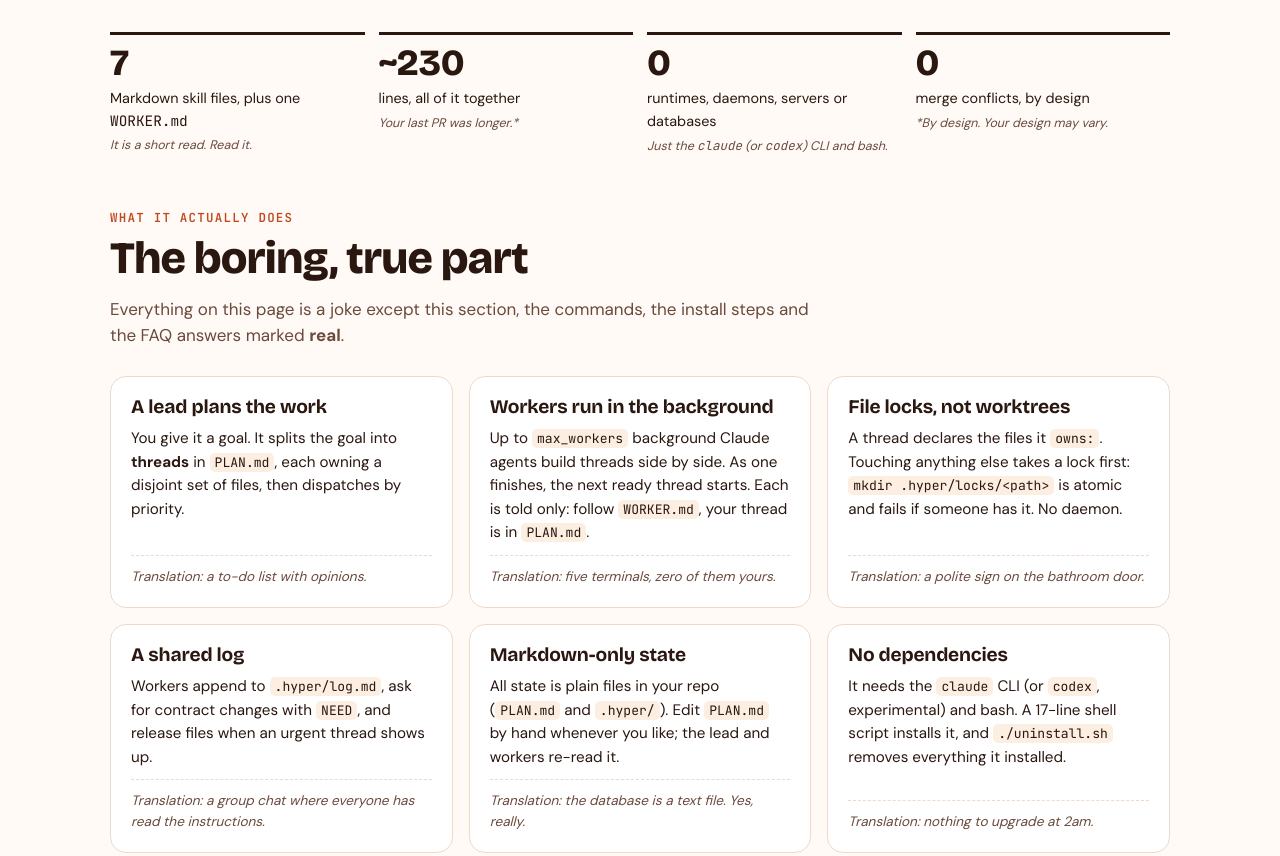
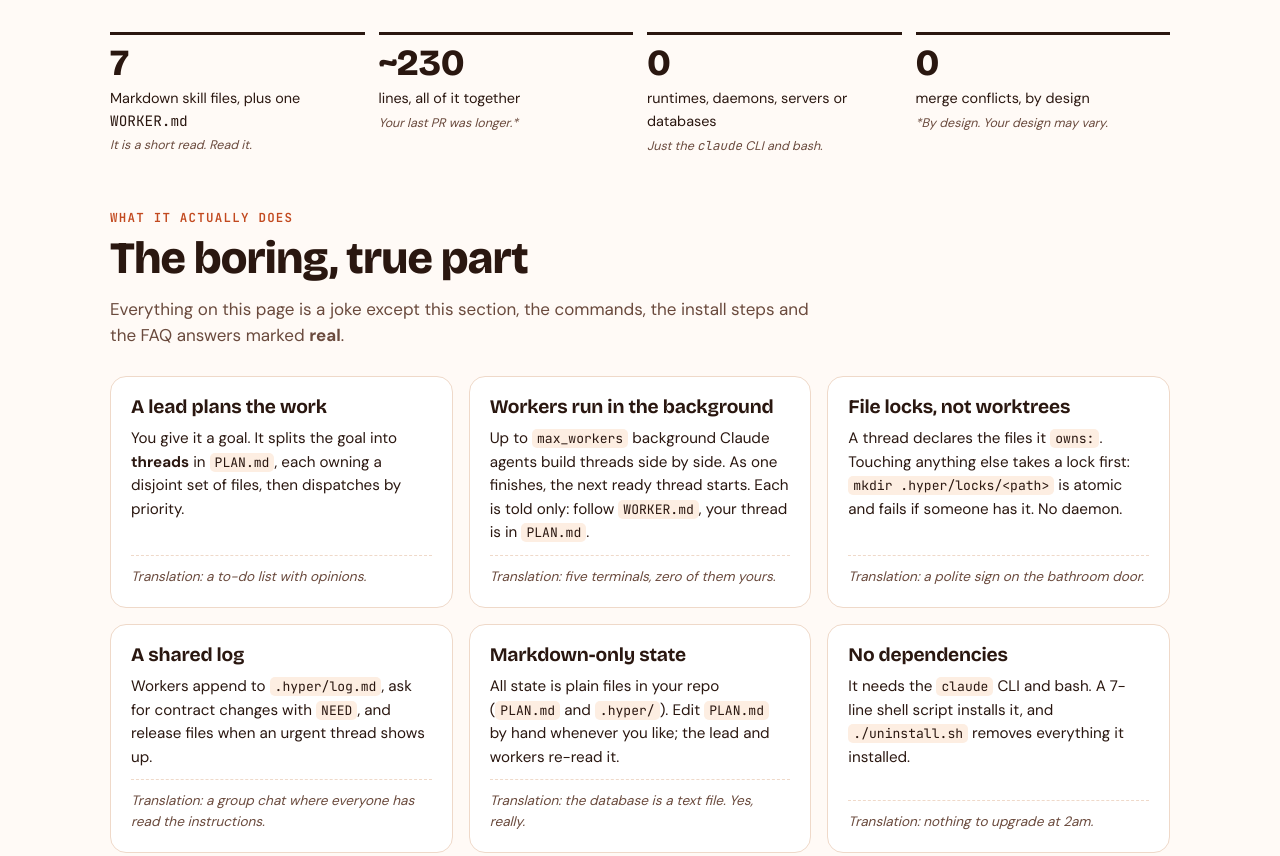
Before and after one commit to grplyler/hyperdo, a plain HTML site: page docs/index.html in a window 1280 px wide. Shown: the part 880-1736 px from the top of the page. Drawn offline with nearby package versions, Linux system fonts and the light colour scheme.

Commit message:
revert: remove Codex installer support; keep tracker with Codex as not supported
Restores install.sh and uninstall.sh from before bace59d, removes CODEX.md,
and strips Codex wording from README and the landing page. The README support
tracker stays, with the Codex row marked not supported.

Co-Authored-By: Claude Haiku 5.5 <noreply@anthropic.com>
Claude-Session: https://claude.ai/code/session_01XGVB5P2zykgZKuHFhjYXap

```diff
--- a/docs/index.html
+++ b/docs/index.html
@@ -397,7 +397,7 @@ footer.site .disc { color: var(--ink); background: var(--surface-2); border: 1px
 <div class="facts">
   <div class="fact"><b>7</b><span>Markdown skill files, plus one <code>WORKER.md</code></span><small>It is a short read. Read it.</small></div>
   <div class="fact"><b>~230</b><span>lines, all of it together</span><small>Your last PR was longer.*</small></div>
-  <div class="fact"><b>0</b><span>runtimes, daemons, servers or databases</span><small>Just the <code>claude</code> (or <code>codex</code>) CLI and bash.</small></div>
+  <div class="fact"><b>0</b><span>runtimes, daemons, servers or databases</span><small>Just the <code>claude</code> CLI and bash.</small></div>
   <div class="fact"><b>0</b><span>merge conflicts, by design</span><small>*By design. Your design may vary.</small></div>
 </div>
 
@@ -411,7 +411,7 @@ footer.site .disc { color: var(--ink); background: var(--surface-2); border: 1px
     <div class="card"><h3>File locks, not worktrees</h3><p>A thread declares the files it <code>owns:</code>. Touching anything else takes a lock first: <code>mkdir .hyper/locks/&lt;path&gt;</code> is atomic and fails if someone has it. No daemon.</p><p class="tr">Translation: a polite sign on the bathroom door.</p></div>
     <div class="card"><h3>A shared log</h3><p>Workers append to <code>.hyper/log.md</code>, ask for contract changes with <code>NEED</code>, and release files when an urgent thread shows up.</p><p class="tr">Translation: a group chat where everyone has read the instructions.</p></div>
     <div class="card"><h3>Markdown-only state</h3><p>All state is plain files in your repo (<code>PLAN.md</code> and <code>.hyper/</code>). Edit <code>PLAN.md</code> by hand whenever you like; the lead and workers re-read it.</p><p class="tr">Translation: the database is a text file. Yes, really.</p></div>
-    <div class="card"><h3>No dependencies</h3><p>It needs the <code>claude</code> CLI (or <code>codex</code>, experimental) and bash. A 17-line shell script installs it, and <code>./uninstall.sh</code> removes everything it installed.</p><p class="tr">Translation: nothing to upgrade at 2am.</p></div>
+    <div class="card"><h3>No dependencies</h3><p>It needs the <code>claude</code> CLI and bash. A 7-line shell script installs it, and <code>./uninstall.sh</code> removes everything it installed.</p><p class="tr">Translation: nothing to upgrade at 2am.</p></div>
   </div>
 
   <div class="demo" aria-labelledby="demoH">
@@ -515,7 +515,7 @@ footer.site .disc { color: var(--ink); background: var(--surface-2); border: 1px
 <section class="final" id="install">
   <p class="eyebrow">Install</p>
   <h2 style="margin-top:10px">Get it done. Or at least get it started.</h2>
-  <p class="lede" style="margin-inline:auto">Needs the <a href="https://claude.com/claude-code">claude CLI</a> and bash. Also installs for Codex if it is on your PATH (experimental).</p>
+  <p class="lede" style="margin-inline:auto">Needs the <a href="https://claude.com/claude-code">claude CLI</a> and bash.</p>
   <div class="code"><pre id="inst">git clone https://github.com/grplyler/hyperdo.git
 cd hyperdo &amp;&amp; ./install.sh</pre><button class="copy" type="button" data-copy="inst">Copy</button></div>
   <p class="steps">Restart Claude Code, then run <code style="background:var(--surface-2);padding:1px 5px;border-radius:5px">/hyper:init</code> and <code style="background:var(--surface-2);padding:1px 5px;border-radius:5px">/hyper:plan</code> in any project.</p>
```
Also changed, not shown: 4 other files.
